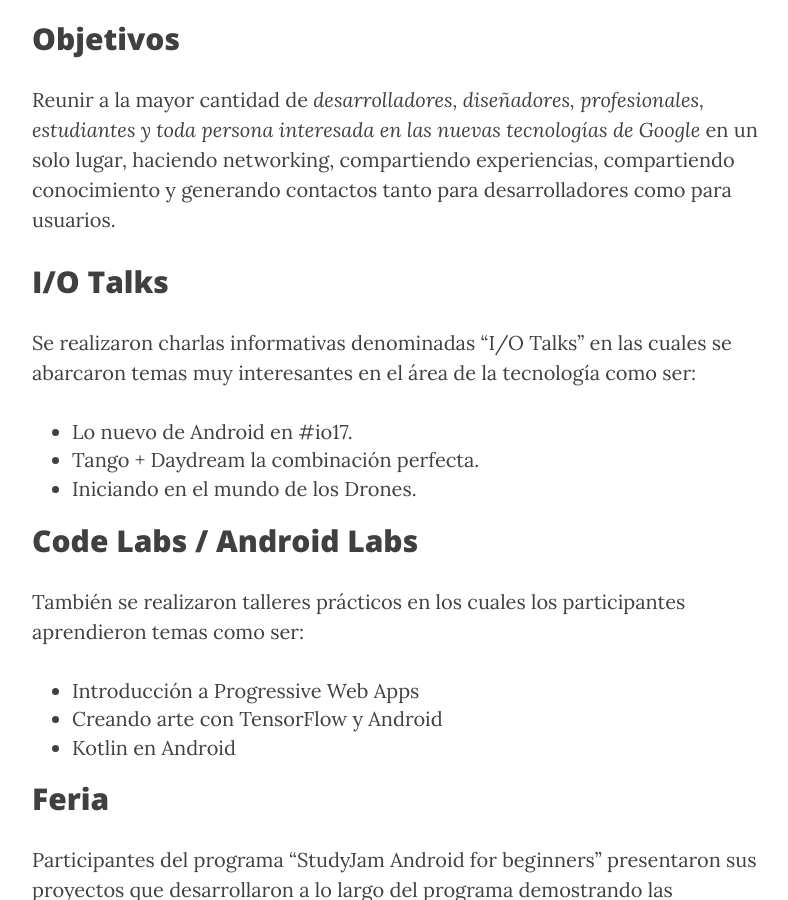
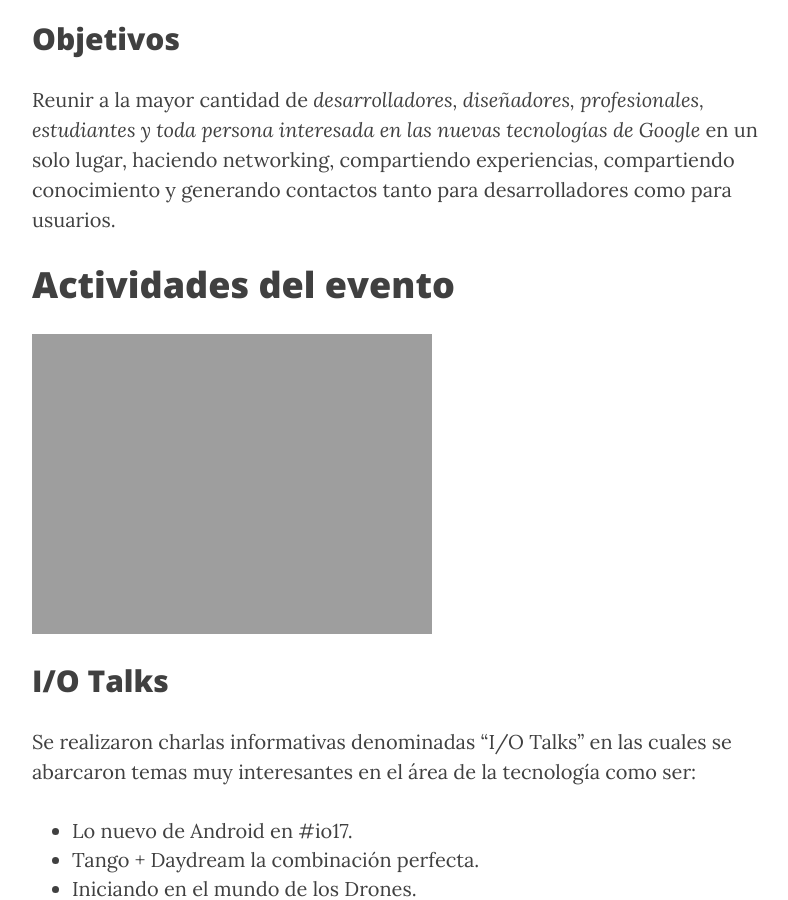
Before and after one commit to GDGAndroidBolivia/gdgandroidbolivia.github.io, a Jekyll site: the page built from _posts/2017-06-29-io-17-extended.md, in a window 1280 px wide and 900 px high, scrolled down 1150 px. Shown: the whole window, without its empty margins (233-1021 px from the left). Built offline with Jekyll 4.4.1, drawn with Linux system fonts in a browser that asks for light colours; nearby versions of some CDN libraries; comment, search, counter and statistics services are not loaded.

Commit message:
Updated 2017-06-29-io-17-extended.md

```diff
--- a/_posts/2017-06-29-io-17-extended.md
+++ b/_posts/2017-06-29-io-17-extended.md
@@ -28,6 +28,10 @@ Se realizo el dia sabado **3** de **junio** del 2017 en predios de la **Universi
 
 Reunir a la mayor cantidad de *desarrolladores, diseñadores, profesionales, estudiantes y toda persona interesada en las nuevas tecnologías de Google* en un solo lugar, haciendo networking, compartiendo experiencias, compartiendo conocimiento y generando contactos tanto para desarrolladores como para usuarios.
 
+# Actividades del evento
+
+![Cronograma]({{site.baseurl}}/img/post/post_06_cronograma.jpg)
+
 ## I/O Talks
 Se realizaron charlas informativas denominadas “I/O Talks” en las cuales se abarcaron temas muy interesantes en el área de la tecnología como ser:
 
```
